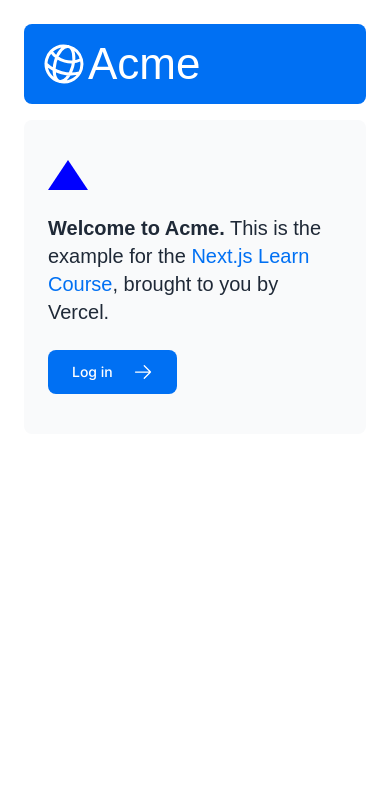
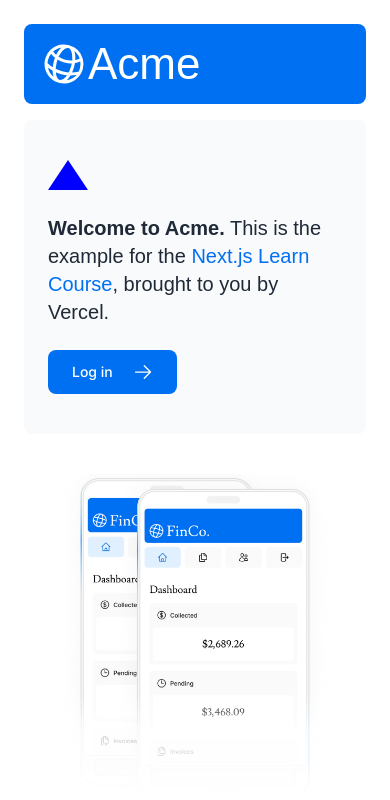
Before and after one commit to utkarsh-patadiya/next-js, a Next.js app in the folder nextjs-dashboard/: page / in a window 390 px wide. Shown: the top 800 px of the page. Built offline with nearby package versions, Linux system fonts and the light colour scheme; a web font is replaced by a local one.

Commit message:
added mobile image

```diff
--- a/nextjs-dashboard/app/page.tsx
+++ b/nextjs-dashboard/app/page.tsx
@@ -44,6 +44,13 @@
             className="hidden md:block"
             alt="Screenshots of the dashboard project showing desktop version"
           />
+          <Image
+            src="/hero-mobile.png"
+            width={560}
+            height={620}
+            className="block md:hidden"
+            alt="Screenshots of the dashboard project showing mobile version"
+          />
         </div>
       </div>
     </main>
```
